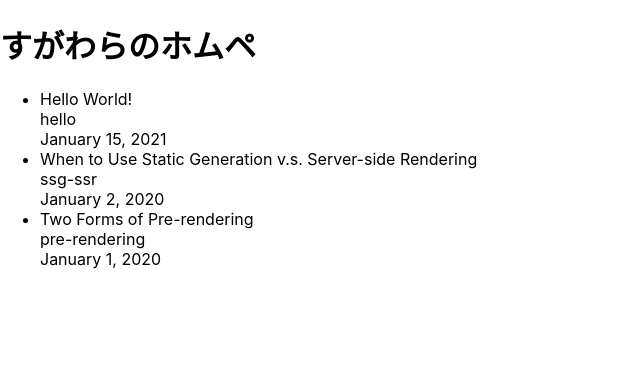
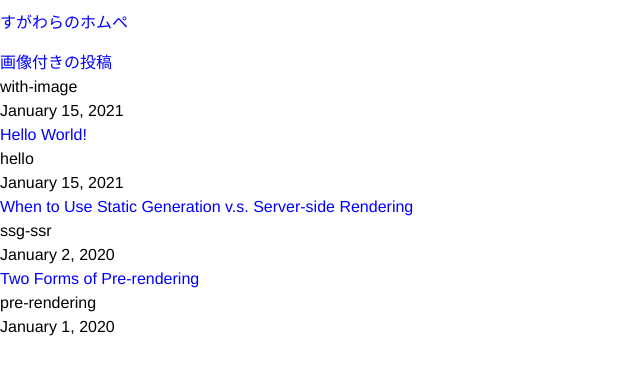
Before and after one commit to sugawaramasaya/home, a Next.js app: page / in a window 1280 px wide. Shown: the top 374 px of the page, without its empty margins (0-640 px from the left). Built offline with nearby package versions, Linux system fonts and the light colour scheme; what theme-ui would draw is missing.

Commit message:
global.css変更、画像付き投稿追加

```diff
--- a/pages/_app.js
+++ b/pages/_app.js
@@ -1,6 +1,6 @@
 import { ThemeProvider } from 'theme-ui';
 import theme from '../styles/theme';
-import '../styles/globals.css';
+import '../styles/global.css';
 
 const App = ({ Component, pageProps }) => {
   return (
--- /dev/null
+++ b/posts/with-image.md
@@ -0,0 +1,8 @@
+---
+title: '画像付きの投稿'
+date: '2021-01-15'
+---
+
+![サンプル画像](/images/PXL_20201215_002222745.jpg)
+
+<span>Photo by ワイ</span>
--- /dev/null
+++ b/styles/global.css
@@ -0,0 +1,91 @@
+html {
+  font-family: sans-serif;
+  box-sizing: border-box;
+  -ms-text-size-adjust: 100%;
+  -webkit-text-size-adjust: 100%;
+}
+* {
+  box-sizing: inherit;
+}
+*:before {
+  box-sizing: inherit;
+}
+*:after {
+  box-sizing: inherit;
+}
+body {
+  margin: 0;
+  color: #000;
+  font-family: 'Helvetica Neue', Arial, 'Hiragino Kaku Gothic ProN',
+    'Hiragino Sans', Meiryo, sans-serif;
+  font-size: 100%;
+  line-height: 1.5;
+  font-weight: normal;
+  word-wrap: break-word;
+  font-kerning: normal;
+  -moz-font-feature-settings: 'kern', 'liga', 'clig', 'calt';
+  -ms-font-feature-settings: 'kern', 'liga', 'clig', 'calt';
+  -webkit-font-feature-settings: 'kern', 'liga', 'clig', 'calt';
+  font-feature-settings: 'kern', 'liga', 'clig', 'calt';
+  -webkit-font-smoothing: antialiased;
+  -moz-osx-font-smoothing: grayscale;
+}
+a {
+  color: #00f;
+  text-decoration: none;
+}
+a:visited {
+  color: #00f;
+}
+img {
+  display: block;
+}
+h1,
+h2,
+h3,
+h4,
+h5,
+h6 {
+  font-size: inherit;
+  font-weight: inherit;
+}
+ul,
+ol {
+  margin-right: 0;
+  margin-left: 0;
+  padding-right: 0;
+  padding-left: 0;
+  list-style: none;
+}
+p,
+dl {
+  margin-right: 0;
+  margin-left: 0;
+}
+dd {
+  margin-right: 0;
+  margin-left: 0;
+}
+table {
+  border-spacing: 0;
+}
+th,
+td {
+  padding: 0;
+}
+button {
+  cursor: pointer;
+}
+::-webkit-input-placeholder {
+  /* WebKit, Blink, Edge */
+  color: #a6a6a6;
+}
+:-ms-input-placeholder {
+  /* Internet Explorer 11 */
+  color: #a6a6a6;
+}
+::placeholder {
+  /* Others */
+  color: #a6a6a6;
+  opacity: 1; /* Firefox */
+}
--- a/styles/globals.css
+++ /dev/null
@@ -1,16 +0,0 @@
-html,
-body {
-  padding: 0;
-  margin: 0;
-  font-family: -apple-system, BlinkMacSystemFont, Segoe UI, Roboto, Oxygen,
-    Ubuntu, Cantarell, Fira Sans, Droid Sans, Helvetica Neue, sans-serif;
-}
-
-a {
-  color: inherit;
-  text-decoration: none;
-}
-
-* {
-  box-sizing: border-box;
-}
```
Also changed, not shown: public/images/PXL_20201215_002222745.jpg (added).
